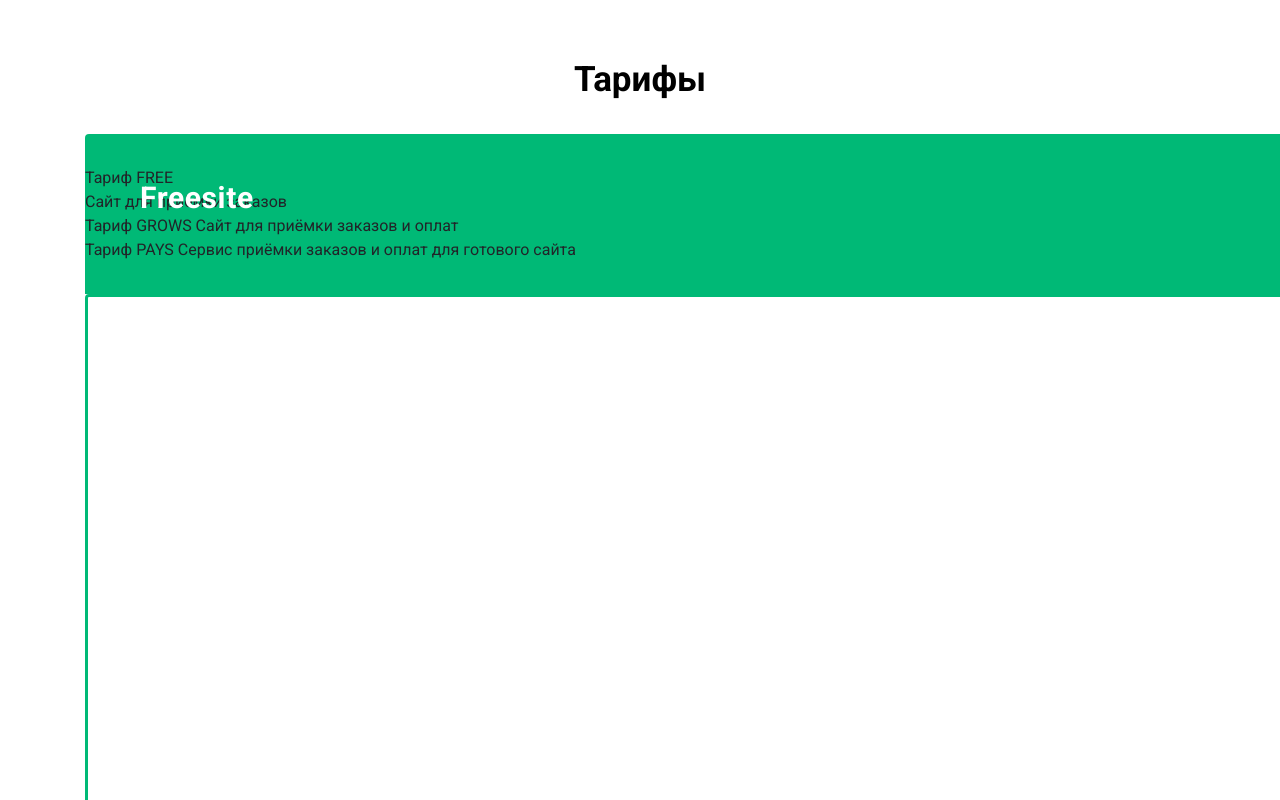
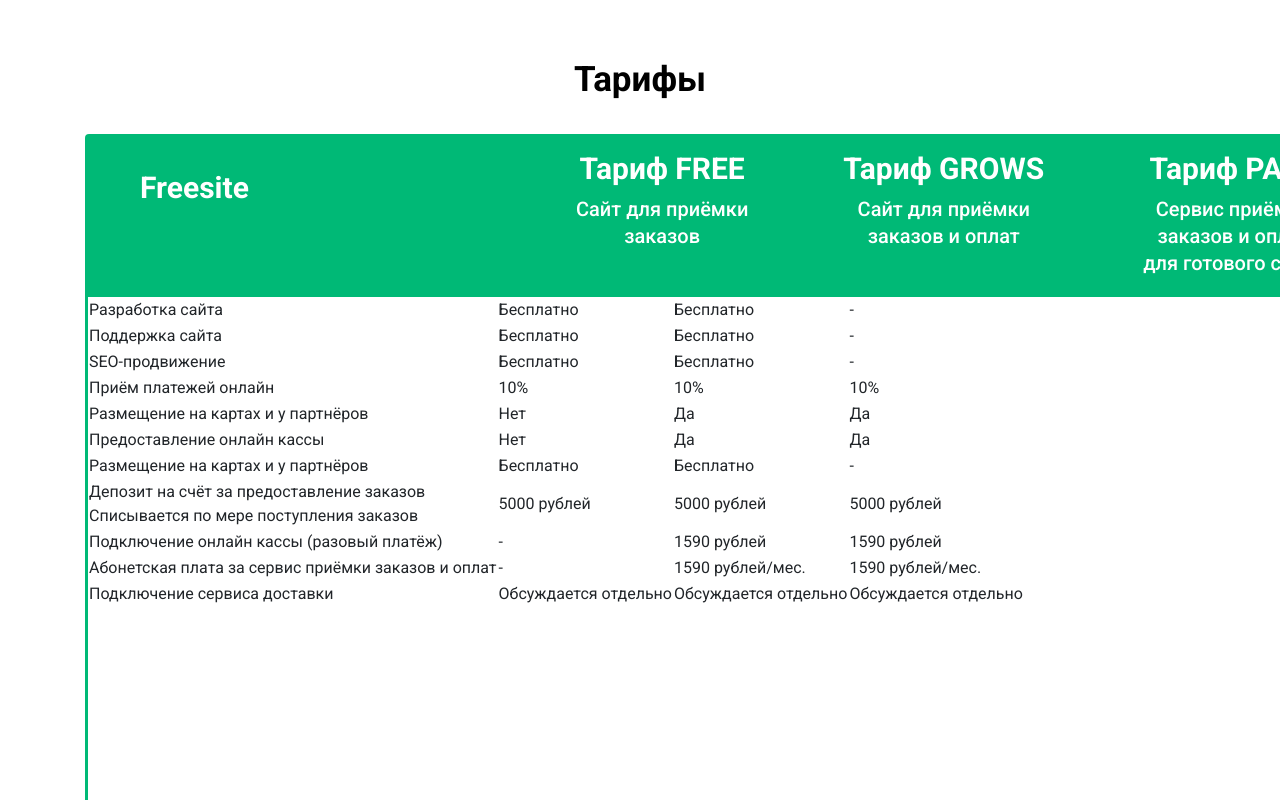
Before and after one commit to Ivanchezz/FreeSite, a website: page src/index.html in a window 1280 px wide. Shown: the part 2940-3740 px from the top of the page. Drawn offline with Linux system fonts and the light colour scheme.

Commit message:
add table

```diff
--- a/src/index.html
+++ b/src/index.html
@@ -156,26 +156,91 @@
             <div class="title">Тарифы</div>
             <div class="table">
                 <div class="table_header">
-                    <div class="table_header_name">Freesite</div>
+                    <div class="column">
+                        <div class="column_name">Freesite</div>
                         <div class="column_1">
                             <div class="column_title">Тариф FREE</div>
-                        <div class=column_descr">Сайт для приёмки
-                            заказов</div>
+                            <div class="column_descr">Сайт для приёмки<br>заказов</div>
                         </div>
                         <div class="column_2">
                             <div class="column_title">Тариф GROWS</div>
-                        <div class="column_descr">Сайт для приёмки
-                            заказов и оплат</div>
+                            <div class="column_descr">Сайт для приёмки<br>заказов и оплат</div>
                         </div>
                         <div class="column_3">
                             <div class="column_title">Тариф PAYS</div>
-                        <div class="column_descr">Сервис приёмки
-                            заказов и оплат
-                            для готового сайта</div>
+                            <div class="column_descr">Сервис приёмки<br>заказов и оплат<br>для готового сайта</div>
+                        </div>
                     </div>
                 </div>
                 <div class="table_body">
-
+                    <table>
+                        <tr>
+                            <td>Разработка сайта</td>
+                            <td>Бесплатно</td>
+                            <td>Бесплатно</td>
+                            <td>-</td>
+                        </tr>
+                        <tr>
+                            <td>Поддержка сайта</td>
+                            <td>Бесплатно</td>
+                            <td>Бесплатно</td>
+                            <td>-</td>
+                        </tr>
+                        <tr>
+                            <td>SEO-продвижение</td>
+                            <td>Бесплатно</td>
+                            <td>Бесплатно</td>
+                            <td>-</td>
+                        </tr>
+                        <tr>
+                            <td>Приём платежей онлайн</td>
+                            <td>10%</td>
+                            <td>10%</td>
+                            <td>10%</td>
+                        </tr>
+                        <tr>
+                            <td>Размещение на картах и у партнёров</td>
+                            <td>Нет</td>
+                            <td>Да</td>
+                            <td>Да</td>
+                        </tr>
+                        <tr>
+                            <td>Предоставление онлайн кассы</td>
+                            <td>Нет</td>
+                            <td>Да</td>
+                            <td>Да</td>
+                        </tr>
+                        <tr>
+                            <td>Размещение на картах и у партнёров</td>
+                            <td>Бесплатно</td>
+                            <td>Бесплатно</td>
+                            <td>-</td>
+                        </tr>
+                        <tr>
+                            <td>Депозит на счёт за предоставление заказов<br><span>Списывается по мере поступления заказов</span></td>
+                            <td>5000 рублей</td>
+                            <td>5000 рублей</td>
+                            <td>5000 рублей</td>
+                        </tr>
+                        <tr>
+                            <td>Подключение онлайн кассы (разовый платёж)</td>
+                            <td>-</td>
+                            <td>1590 рублей</td>
+                            <td>1590 рублей</td>
+                        </tr>
+                        <tr>
+                            <td>Абонетская плата за сервис приёмки заказов и оплат</td>
+                            <td>-</td>
+                            <td>1590 рублей/мес.</td>
+                            <td>1590 рублей/мес.</td>
+                        </tr>
+                        <tr>
+                            <td>Подключение сервиса доставки</td>
+                            <td>Обсуждается отдельно</td>
+                            <td>Обсуждается отдельно</td>
+                            <td>Обсуждается отдельно</td>
+                        </tr>
+                    </table>
                 </div>
             </div>
         </div>
--- a/src/sass/_general.sass
+++ b/src/sass/_general.sass
@@ -64,13 +64,13 @@ header
         font-size: 55px
         line-height: 70px
         text-align: center
-        color: #FFFFFF
+        color: #FFF
     &_subtitle
         margin-top: 20px
         font-size: 20px
         line-height: 23px
         text-align: center
-        color: #FFFFFF
+        color: #FFF
 .btn
     display: block
     margin: 60px auto 0 auto
@@ -109,7 +109,7 @@ header
         font-size: 24px
         line-height: 31px
         text-align: center
-        color: #FFFFFF
+        color: #FFF
     .row
         margin: 0 auto
         padding: 55px 0 0 0
@@ -161,7 +161,7 @@ header
         font-size: 22px
         line-height: 30px
         text-align: center
-        color: #FFFFFF
+        color: #FFF
     .row
         display: flex
         justify-content: space-between
@@ -177,13 +177,13 @@ header
             font-size: 22px
             line-height: 30px
             text-align: center
-            color: #FFFFFF
+            color: #FFF
     &_text
         margin-top: 57px
         text-align: center
         font-size: 22px
         line-height: 30px
-        color: #FFFFFF
+        color: #FFF
     &_maps
         position: relative
         margin: 0 auto
@@ -192,43 +192,55 @@ header
 .tariffs
     margin-top: 182px
     .table
-        display: block
         margin-top: 34px
         &_header
-            display: block
-            margin-top: 0 auto
+            margin: 0 auto
+            padding: 20px 50px 17px 55px
             width: 1306px
             height: 160px
             background: #00B976
-            border-radius: 4px 4px 0px 0px
-            &_name
-                position: relative
-                display: inline-block
-                left: 55px
-                top: 49px
-                font-weight: bold
-                font-size: 30px
-                line-height: 30px
-                letter-spacing: 0.02em
-                color: #FFFFFF
+            border-radius: 4px 4px 0 0
             .column
                 display: flex
-                justify-content: center
-                flex-direction: column
-                align-items: center
+                width: 1201px
+                height: 123px
+                color: #FFF
+                &_name
+                    padding-top: 19px
+                    width: 114px
+                    height: 30px
+                    font-weight: bold
+                    font-size: 30px
+                    line-height: 30px
+                    color: #FFF
                 &_1
-                position: relative
-                display: inline-block
+                    padding-left: 322px
+                    height: 30px
+                &_2
+                    padding-left: 95px
+                    height: 96px
+                &_3
+                    padding-left: 99px
+                    height: 123px
+
                 &_title
-                    position: relative
-                    display: inline-block
+                    font-weight: bold
+                    font-size: 30px
+                    line-height: 30px
+                    text-align: center
+                    color: #FFF
                 &_descr
-                    position: relative
-                    display: inline-block
+                    margin-top: 12px
+                    font-weight: 500
+                    font-size: 20px
+                    line-height: 27px
+                    text-align: center
+                    color: #FFF
         &_body
             display: block
+            margin: 0 auto
             width: 1306px
             height: 1147px
             border: 3px solid #00B976
             box-sizing: border-box
-            border-radius: 4px
+            border-radius: 0 0 4px 4px
```
Also changed, not shown: src/css/style.min.css. Lines whose indentation alone changed are shown as unchanged.
